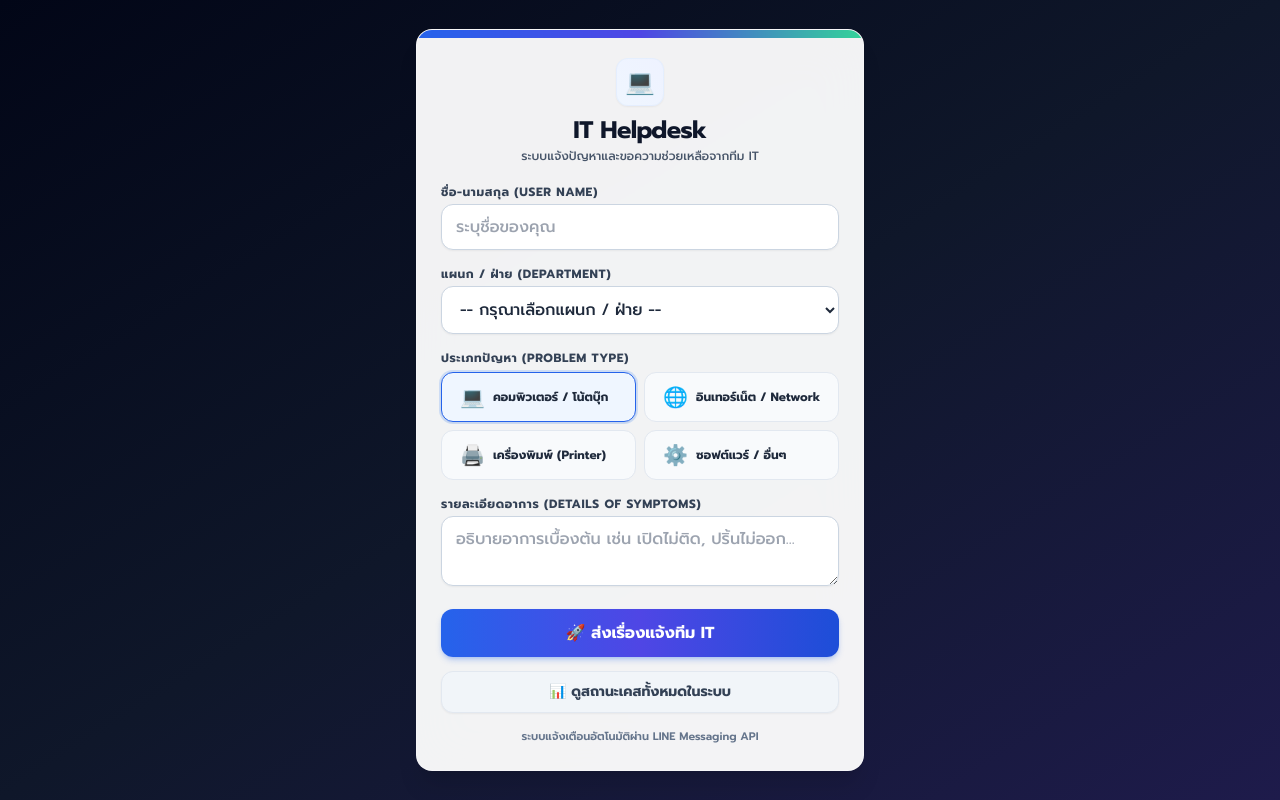
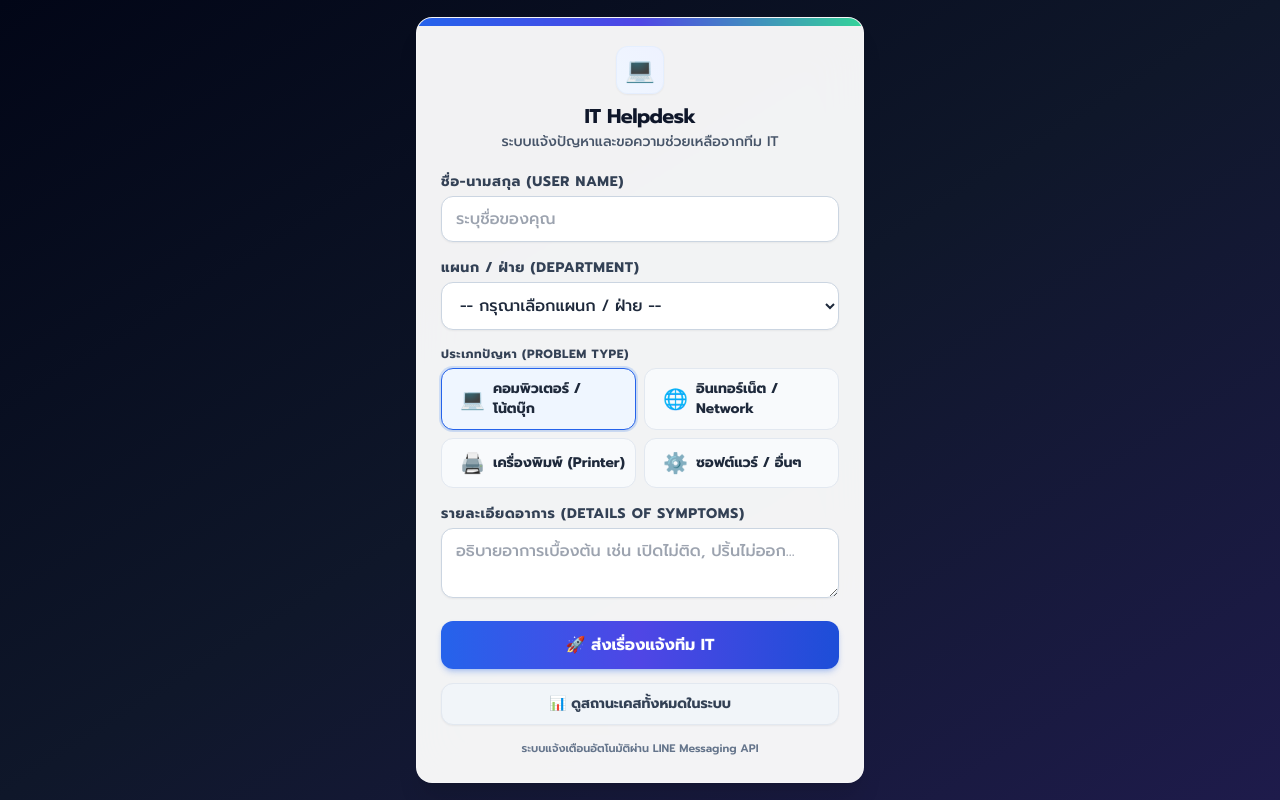
Before and after one commit to chonladasaelao91-coder/it-helpdesk-bot, a FastAPI app: page / in a window 1280 px wide. Run offline with FastAPI, Linux system fonts and the light colour scheme; some libraries are stand-ins or nearby versions.

Commit message:
Add files via upload

```diff
--- a/templates/index.html
+++ b/templates/index.html
@@ -20,20 +20,20 @@
             <div class="inline-flex items-center justify-center w-12 h-12 bg-gradient-to-tr from-blue-50 to-indigo-50 text-blue-600 rounded-xl text-2xl mb-2 shadow-sm border border-blue-100/50">
                 💻
             </div>
-            <h1 class="text-2xl font-bold text-slate-900 tracking-tight">IT Helpdesk</h1>
-            <p class="text-xs text-slate-600 mt-0.5 font-medium">ระบบแจ้งปัญหาและขอความช่วยเหลือจากทีม IT</p>
+            <h1 class="text-xl font-bold text-slate-900 tracking-tight">IT Helpdesk</h1>
+            <p class="text-sm text-slate-600 mt-0.5 font-medium">ระบบแจ้งปัญหาและขอความช่วยเหลือจากทีม IT</p>
         </div>
 
         <form action="/submit" method="POST" class="space-y-4" onsubmit="this.querySelector('button[type=submit]').disabled=true; this.querySelector('button[type=submit]').innerText='กำลังส่งข้อมูล...';">
             <!-- ชื่อ-นามสกุล (ตัวหนังสือใหญ่ขึ้นเป็น text-base) -->
             <div>
-                <label class="block text-xs font-bold uppercase tracking-wider text-slate-700 mb-1">ชื่อ-นามสกุล (User Name)</label>
+                <label class="block text-sm font-bold uppercase tracking-wider text-slate-700 mb-1">ชื่อ-นามสกุล (User Name)</label>
                 <input type="text" name="name" required placeholder="ระบุชื่อของคุณ" class="w-full px-3.5 py-2.5 rounded-xl border border-slate-300 focus:ring-2 focus:ring-blue-500/30 focus:border-blue-600 focus:outline-none text-base transition bg-white shadow-sm font-medium">
             </div>
 
             <!-- แผนก / ฝ่าย (ตัวหนังสือใหญ่ขึ้นเป็น text-base) -->
             <div>
-                <label class="block text-xs font-bold uppercase tracking-wider text-slate-700 mb-1">แผนก / ฝ่าย (Department)</label>
+                <label class="block text-sm font-bold uppercase tracking-wider text-slate-700 mb-1">แผนก / ฝ่าย (Department)</label>
                 <select name="department" required class="w-full px-3.5 py-2.5 rounded-xl border border-slate-300 focus:ring-2 focus:ring-blue-500/30 focus:border-blue-600 focus:outline-none text-base bg-white transition font-medium shadow-sm">
                     <option value="" disabled selected>-- กรุณาเลือกแผนก / ฝ่าย --</option>
                     <option value="HR">HR</option>
@@ -64,32 +64,32 @@
                     <label class="issue-card cursor-pointer border border-slate-200 bg-slate-50 hover:bg-blue-50/50 p-2.5 rounded-xl flex items-center space-x-2 transition-all">
                         <input type="radio" name="issue_type" value="คอมพิวเตอร์ / โน้ตบุ๊ก" class="hidden" checked onchange="updateCardStyle()">
                         <span class="text-xl">💻</span>
-                        <span class="text-xs font-bold text-slate-800">คอมพิวเตอร์ / โน้ตบุ๊ก</span>
+                        <span class="text-sm font-bold text-slate-800">คอมพิวเตอร์ / โน้ตบุ๊ก</span>
                     </label>
 
                     <label class="issue-card cursor-pointer border border-slate-200 bg-slate-50 hover:bg-blue-50/50 p-2.5 rounded-xl flex items-center space-x-2 transition-all">
                         <input type="radio" name="issue_type" value="อินเทอร์เน็ต / Network" class="hidden" onchange="updateCardStyle()">
                         <span class="text-xl">🌐</span>
-                        <span class="text-xs font-bold text-slate-800">อินเทอร์เน็ต / Network</span>
+                        <span class="text-sm font-bold text-slate-800">อินเทอร์เน็ต / Network</span>
                     </label>
 
                     <label class="issue-card cursor-pointer border border-slate-200 bg-slate-50 hover:bg-blue-50/50 p-2.5 rounded-xl flex items-center space-x-2 transition-all">
                         <input type="radio" name="issue_type" value="เครื่องพิมพ์ (Printer)" class="hidden" onchange="updateCardStyle()">
                         <span class="text-xl">🖨️</span>
-                        <span class="text-xs font-bold text-slate-800">เครื่องพิมพ์ (Printer)</span>
+                        <span class="text-sm font-bold text-slate-800">เครื่องพิมพ์ (Printer)</span>
                     </label>
 
                     <label class="issue-card cursor-pointer border border-slate-200 bg-slate-50 hover:bg-blue-50/50 p-2.5 rounded-xl flex items-center space-x-2 transition-all">
                         <input type="radio" name="issue_type" value="ระบบซอฟต์แวร์ / อื่นๆ" class="hidden" onchange="updateCardStyle()">
                         <span class="text-xl">⚙️</span>
-                        <span class="text-xs font-bold text-slate-800">ซอฟต์แวร์ / อื่นๆ</span>
+                        <span class="text-sm font-bold text-slate-800">ซอฟต์แวร์ / อื่นๆ</span>
                     </label>
                 </div>
             </div>
 
             <!-- รายละเอียดอาการ (ตัวหนังสือใหญ่ขึ้นเป็น text-base) -->
             <div>
-                <label class="block text-xs font-bold uppercase tracking-wider text-slate-700 mb-1">รายละเอียดอาการ (Details of symptoms)</label>
+                <label class="block text-sm font-bold uppercase tracking-wider text-slate-700 mb-1">รายละเอียดอาการ (Details of symptoms)</label>
                 <textarea name="detail" rows="2.5" required class="w-full px-3.5 py-2.5 rounded-xl border border-slate-300 focus:ring-2 focus:ring-blue-500/30 focus:border-blue-600 focus:outline-none text-base transition bg-white shadow-sm font-medium" placeholder="อธิบายอาการเบื้องต้น เช่น เปิดไม่ติด, ปริ้นไม่ออก..."></textarea>
             </div>
 
```
